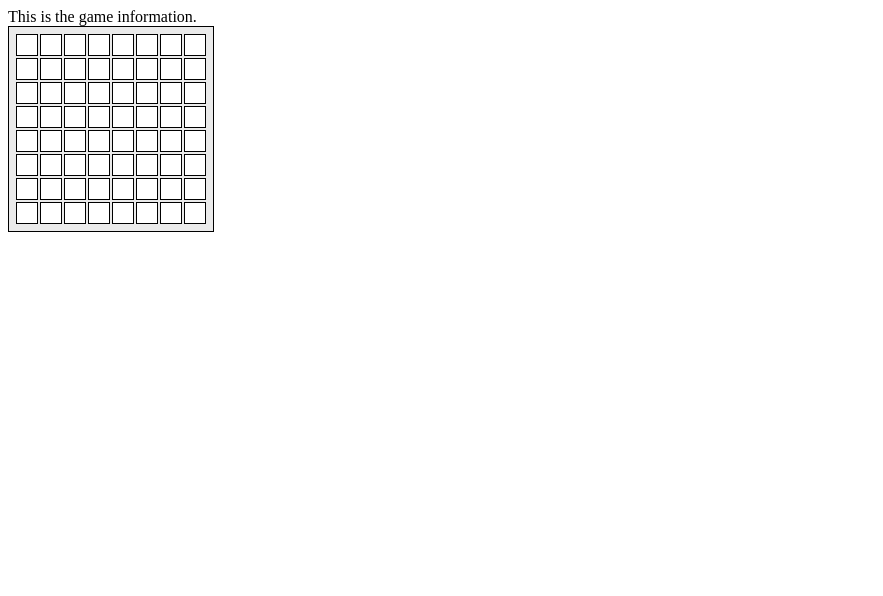
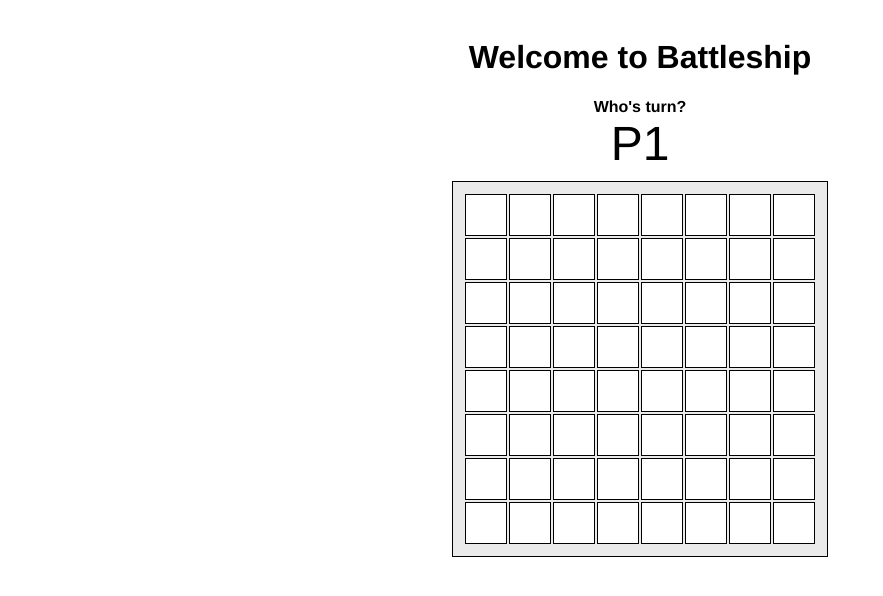
Before and after one commit to joelaguero/sandbox, a React app in the folder battleship/: page / in a window 1280 px wide. Shown: the top 596 px of the page, without its empty margins (0-883 px from the left). Built offline with nearby package versions, Linux system fonts and the light colour scheme.

Commit message:
Add styling tweaks

```diff
--- a/battleship/css/master.css
+++ b/battleship/css/master.css
@@ -1,13 +1,25 @@
+body {
+  font-family: 'Helvetica Neue';
+}
+
+#container {
+  display: flex;
+  flex-direction: column;
+  align-items: center;
+}
+
 table {
   border: 1px solid black;
   background-color: #EAEAEA;
-  padding: 5px;
+  padding: 10px;
+  width: auto;
+  height: auto;
 }
 
 td {
   background-color: white;
   border: 1px solid black;
-  padding: 10px;
+  padding: 20px;
 }
 
 td:hover {
@@ -27,3 +39,14 @@ td:hover {
 .ship.p2 {
   background-color: red;
 }
+
+#game-info {
+  margin: 10px 0px;
+  text-align: center;
+}
+#player-turn {
+  text-transform: uppercase;
+  font-size: 3em;
+  margin: 0;
+  font-weight: lighter;
+}
--- a/battleship/src/components/App.jsx
+++ b/battleship/src/components/App.jsx
@@ -198,8 +198,9 @@ class App extends React.Component {
   render() {
     console.log(this.state);
     return (
-      <div>
-        <GameInfo />
+      <div id="container">
+        <GameInfo
+          playerTurn={this.state.playerTurn} />
         <GameBoard
           size={this.rules.boardSize}
           ships={this.state.ships}
--- a/battleship/src/components/GameInfo.jsx
+++ b/battleship/src/components/GameInfo.jsx
@@ -1,8 +1,12 @@
 import React from 'react';
 
-const GameInfo = () => (
-  <div>
-    This is the game information.
+const GameInfo = (props) => (
+  <div id='game-info'>
+    <h1>Welcome to Battleship</h1>
+    <div>
+      <strong>Who's turn?</strong>
+      <p id="player-turn">{ props.playerTurn }</p>
+    </div>
   </div>
 );
 
```
